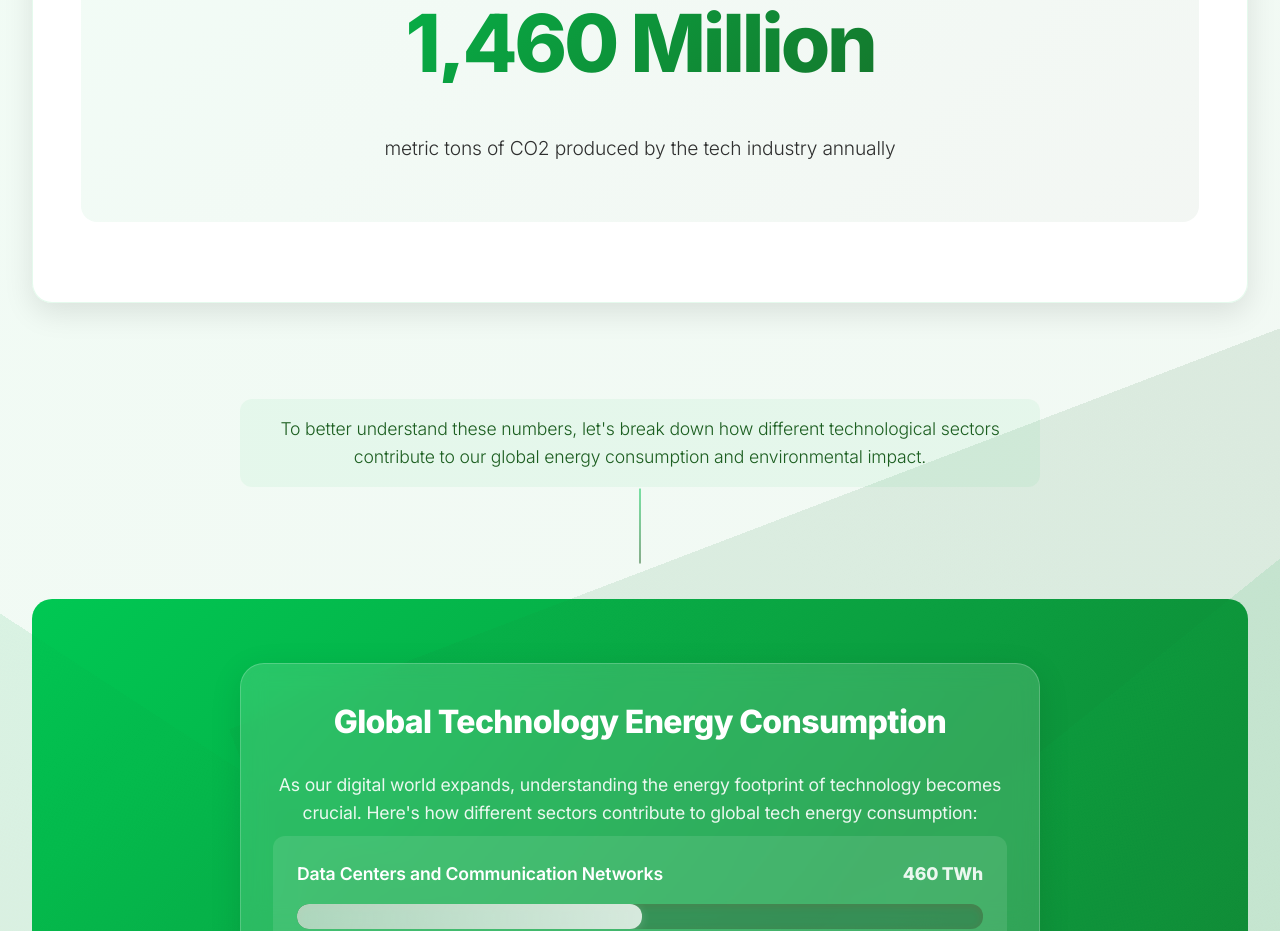
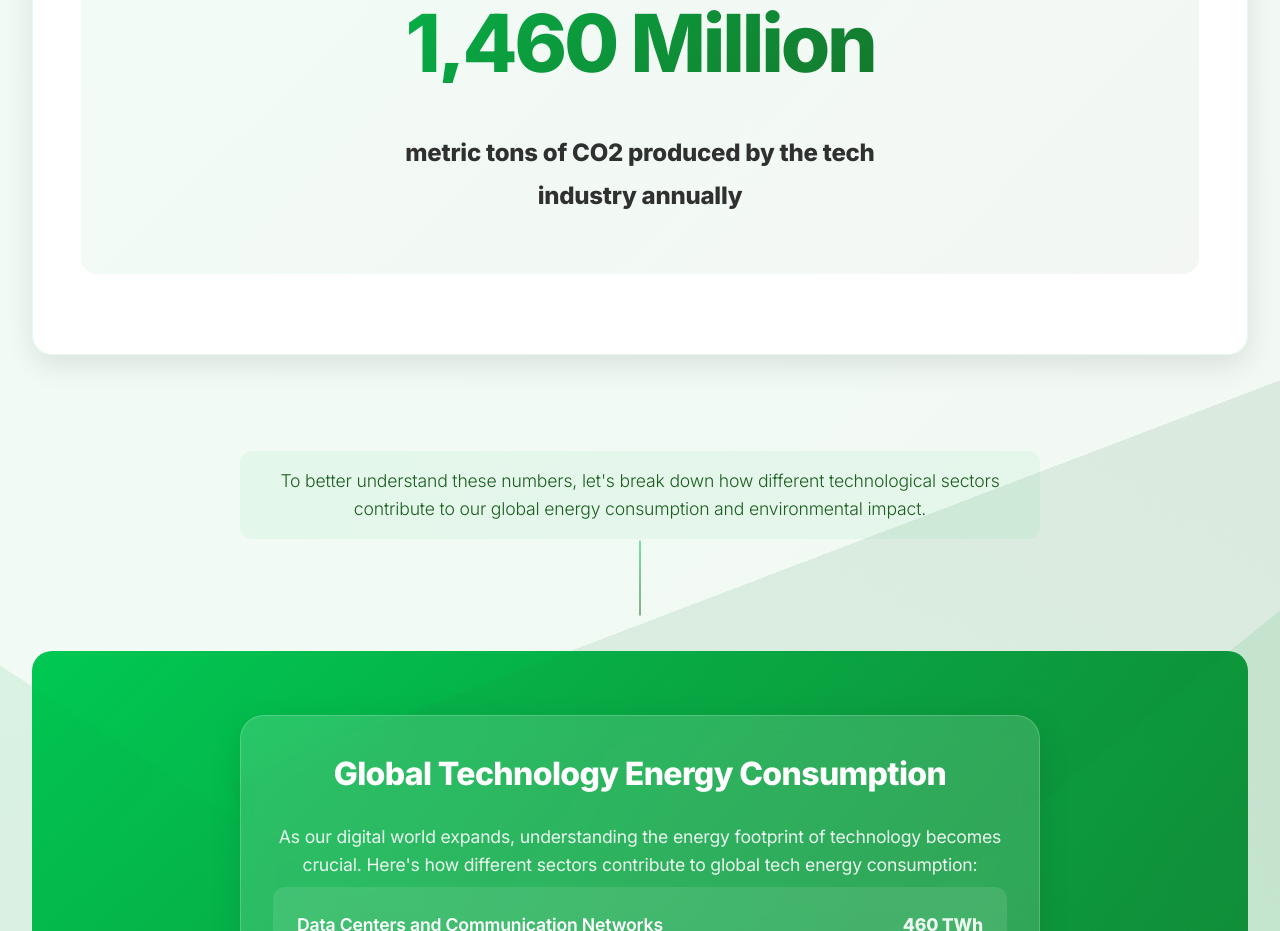
Before and after one commit to tech-eco/site, a plain HTML site: page index.html in a window 1280 px wide. Shown: the part 1710-2641 px from the top of the page. Drawn offline with nearby package versions, Linux system fonts and the light colour scheme.

Commit message:
Update index.html

```diff
--- a/index.html
+++ b/index.html
@@ -265,13 +265,13 @@ nav {
 }
 
 .stat-label {
-    font-size: 3rem;
+    font-size: 1.5rem !important;
     color: var(--text);
     opacity: 0.9;
     max-width: 600px;
     margin: 1rem auto;
     text-align: center;
-    font-weight: bold;
+    font-weight: bold !important;
     line-height: 1.6;
     padding: 0 1rem;
 }
```
